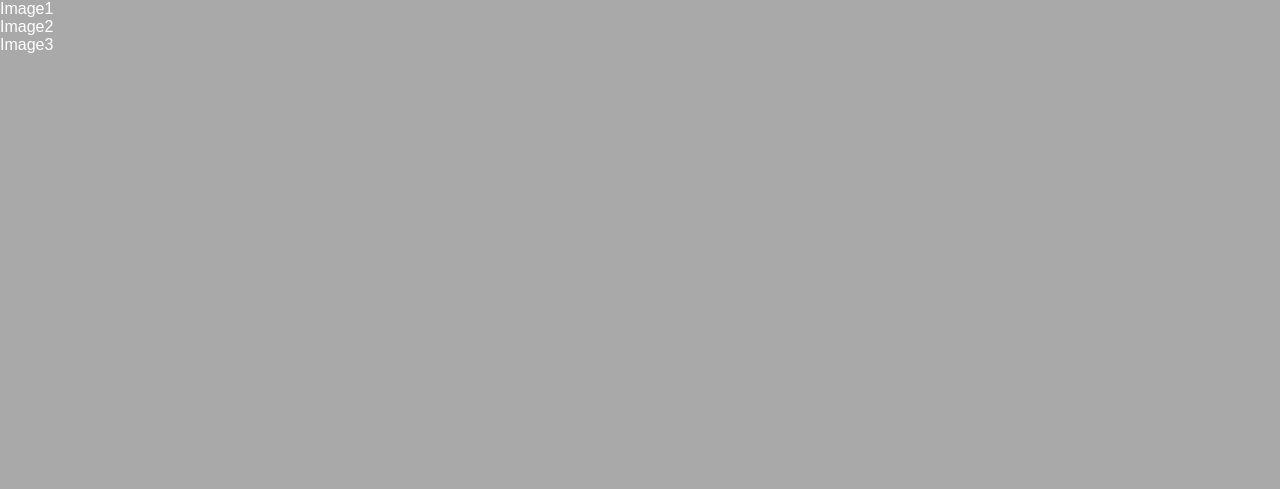
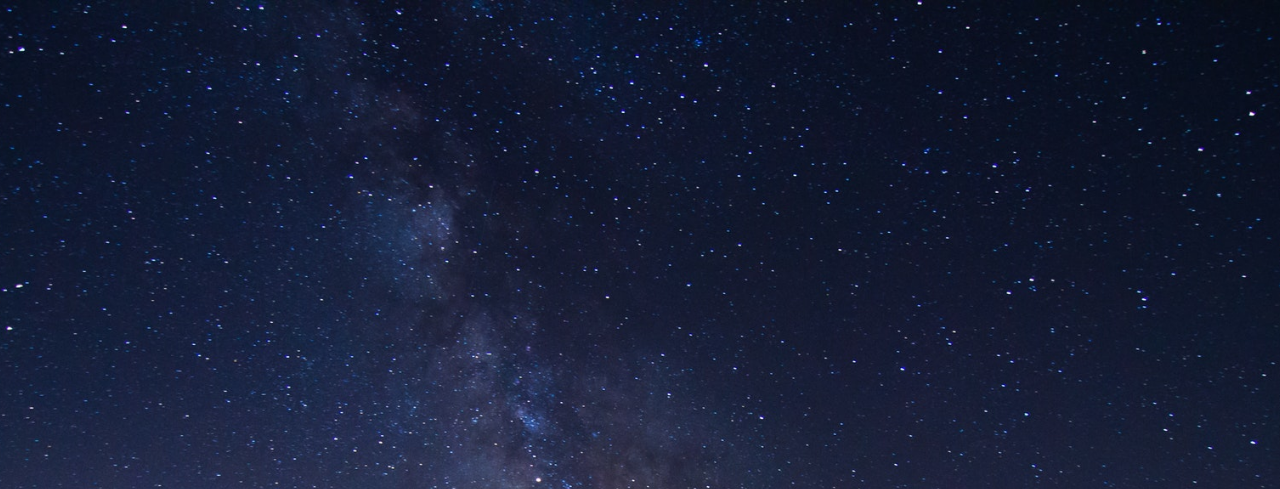
Before and after one commit to Rednaxela700/traversymedia-slider-full, a plain HTML site: page index.html in a window 1280 px wide. Shown: the top 489 px of the page. Drawn offline with Linux system fonts and the light colour scheme.

Commit message:
added basic styling

```diff
--- a/css/main.sass
+++ b/css/main.sass
@@ -7,3 +7,29 @@ body
   font-size: 16px
   background-color: darkgrey
   color: #fff
+  width: 100vw
+  height: 100vh
+  overflow-x: hidden //hides vertical scrollbar
+
+.wrapper
+  position: relative
+
+.slide
+  background-size: cover
+  background-position: center
+  background-repeat: no-repeat
+  &1
+     background-image: url('../img/img1.jpg')
+  &2
+    background-image: url('../img/img2.jpg')
+  &3
+    background-image: url("../img/img3.jpg")
+  &-content
+    display: flex
+    flex-direction: column
+    justify-content: center
+    align-items: center
+    text-align: center
+    min-height: 1080px
+    & span
+      font-size: 5rem
```
Also changed, not shown: css/main.css.
